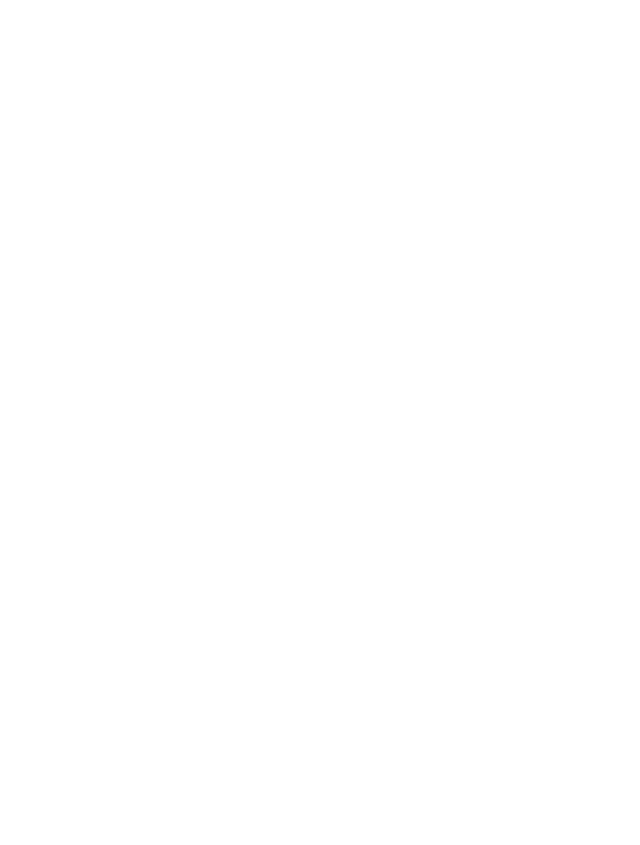
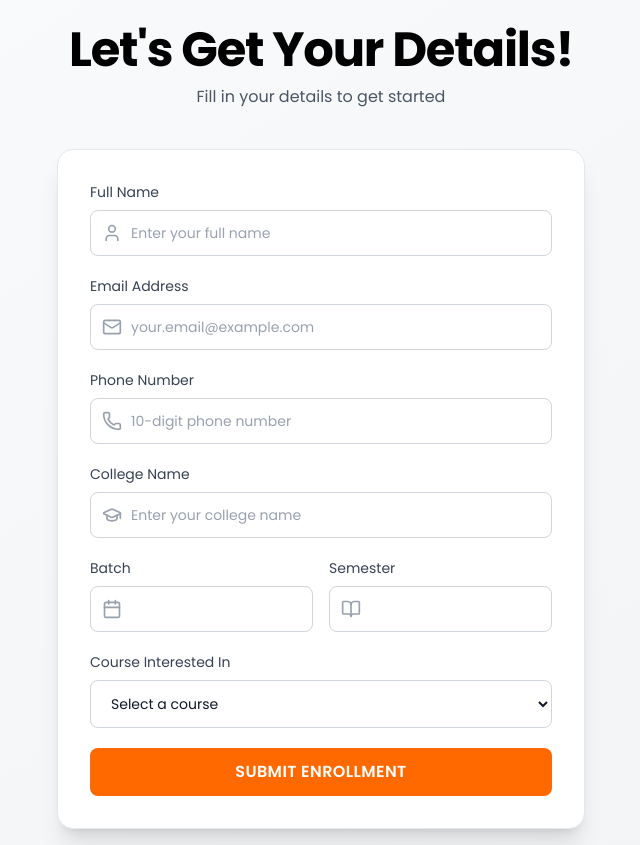
Before and after one commit to Ogpavan/Skillspardha, a React (Vite) app: page /hackathon_form in a window 1280 px wide. Before the commit this address had no page. Shown: the whole page, without its empty margins (319-959 px from the left). Before the commit the page ends 800 px from the top, so only its background shows below. Built offline with nearby package versions, Linux system fonts and the light colour scheme.

Commit message:
hackathon_form added

```diff
--- a/src/App.jsx
+++ b/src/App.jsx
@@ -7,6 +7,8 @@
 import Contact from "./pages/Contact";
 import Hackathon from "./pages/Hackathon";
 import Info from "./pages/Info";
+import Hackathon_form from "./pages/Hackathon_form";
+
 
 function App() {
   return (
@@ -18,6 +20,7 @@
     <Route path="/hackathon" element={<Hackathon />} />
     <Route path="/contact" element={<Contact />} />
     <Route path="/info" element={<Info />} />
+    <Route path="/hackathon_form" element={<Hackathon_form />} />
     </Routes>
   );
 }
--- a/src/pages/Hackathon.jsx
+++ b/src/pages/Hackathon.jsx
@@ -5,6 +5,7 @@
 import Navbar from "../components/Navbar.jsx";
 import Footer from "../components/Footer.jsx";
 import About_hackathon from "./About_hackathon.jsx";
+import Hackathon_form from "./Hackathon_form.jsx";
 
 export default function CoursePg() {
   const [scrollY, setScrollY] = useState(0);
@@ -316,6 +317,8 @@
           }
         `}</style>
         </section>
+        <Hackathon_form />
+
         <Footer />
       </div>
     </>
--- /dev/null
+++ b/src/pages/Hackathon_form.jsx
@@ -0,0 +1,227 @@
+import React, { useState, useEffect } from "react";
+import {
+  User,
+  Mail,
+  Phone,
+  GraduationCap,
+  Calendar,
+  BookOpen,
+} from "lucide-react";
+
+const StudentInfoForm = () => {
+  const [formData, setFormData] = useState({
+    name: "",
+    email: "",
+    phone: "",
+    collegeName: "",
+    batch: "",
+    semester: "",
+    courseInterested: "",
+    paymentMode: "",
+  });
+
+  const [buyLoading, setBuyLoading] = useState(false);
+
+  const courses = [
+    "Web Development",
+    "Data Science",
+    "Machine Learning",
+    "Mobile App Development",
+    "Cybersecurity",
+    "Cloud Computing",
+    "Digital Marketing",
+    "UI/UX Design",
+  ];
+
+  useEffect(() => {
+    window.scrollTo({ top: 0, behavior: 'smooth' });
+  }, []);
+
+  const handleChange = (e) => {
+    setFormData({
+      ...formData,
+      [e.target.name]: e.target.value,
+    });
+  };
+
+  const handleSubmit = () => {
+    if (
+      !formData.name ||
+      !formData.email ||
+      !formData.phone ||
+      !formData.collegeName ||
+      !formData.batch ||
+      !formData.semester ||
+      !formData.courseInterested ||
+      !formData.paymentMode
+    ) {
+      alert("Please fill in all fields");
+      return;
+    }
+
+    setBuyLoading(true);
+    console.log("Form submitted:", formData);
+
+    setTimeout(() => {
+      setBuyLoading(false);
+      alert("Form submitted successfully!");
+      setFormData({
+        name: "",
+        email: "",
+        phone: "",
+        collegeName: "",
+        batch: "",
+        semester: "",
+        courseInterested: "",
+        paymentMode: "",
+      });
+    }, 1500);
+  };
+
+  return (
+    <div className="min-h-screen bg-gradient-to-br from-gray-50 to-gray-100 flex flex-col">
+      <div className="text-center py-6">
+        <h2 className="text-2xl md:text-4xl font-bold text-gray-900">
+          Let's Get Your Details!
+        </h2>
+        <p className="mt-2 text-gray-600">Fill in your details to get started</p>
+      </div>
+
+      <div className="max-w-xl mx-auto px-6 py-4 w-full">
+        <div className="bg-white rounded-2xl shadow-xl p-8 border border-gray-200">
+          <div className="space-y-5">
+            <div className="group">
+              <label className="block text-sm font-medium text-gray-700 mb-2">Full Name</label>
+              <div className="relative">
+                <User className="absolute left-3 top-1/2 -translate-y-1/2 h-5 w-5 text-gray-400" />
+                <input
+                  type="text"
+                  name="name"
+                  value={formData.name}
+                  onChange={handleChange}
+                  className="w-full pl-10 pr-4 py-3 bg-white border border-gray-300 rounded-lg text-sm text-gray-900 placeholder-gray-400 focus:outline-none focus:ring-2 focus:ring-orange-500 focus:border-transparent transition-all"
+                  placeholder="Enter your full name"
+                />
+              </div>
+            </div>
+
+            <div className="group">
+              <label className="block text-sm font-medium text-gray-700 mb-2">Email Address</label>
+              <div className="relative">
+                <Mail className="absolute left-3 top-1/2 -translate-y-1/2 h-5 w-5 text-gray-400" />
+                <input
+                  type="email"
+                  name="email"
+                  value={formData.email}
+                  onChange={handleChange}
+                  className="w-full pl-10 pr-4 py-3 bg-white border border-gray-300 rounded-lg text-sm text-gray-900 placeholder-gray-400 focus:outline-none focus:ring-2 focus:ring-orange-500 focus:border-transparent transition-all"
+                  placeholder="your.email@example.com"
+                />
+              </div>
+            </div>
+
+            <div className="group">
+              <label className="block text-sm font-medium text-gray-700 mb-2">Phone Number</label>
+              <div className="relative">
+                <Phone className="absolute left-3 top-1/2 -translate-y-1/2 h-5 w-5 text-gray-400" />
+                <input
+                  type="tel"
+                  name="phone"
+                  value={formData.phone}
+                  onChange={handleChange}
+                  className="w-full pl-10 pr-4 py-3 bg-white border border-gray-300 rounded-lg text-sm text-gray-900 placeholder-gray-400 focus:outline-none focus:ring-2 focus:ring-orange-500 focus:border-transparent transition-all"
+                  placeholder="10-digit phone number"
+                />
+              </div>
+            </div>
+
+            <div className="group">
+              <label className="block text-sm font-medium text-gray-700 mb-2">College Name</label>
+              <div className="relative">
+                <GraduationCap className="absolute left-3 top-1/2 -translate-y-1/2 h-5 w-5 text-gray-400" />
+                <input
+                  type="text"
+                  name="collegeName"
+                  value={formData.collegeName}
+                  onChange={handleChange}
+                  className="w-full pl-10 pr-4 py-3 bg-white border border-gray-300 rounded-lg text-sm text-gray-900 placeholder-gray-400 focus:outline-none focus:ring-2 focus:ring-orange-500 focus:border-transparent transition-all"
+                  placeholder="Enter your college name"
+                />
+              </div>
+            </div>
+
+            <div className="grid grid-cols-2 gap-4">
+              <div className="group">
+                <label className="block text-sm font-medium text-gray-700 mb-2">Batch</label>
+                <div className="relative">
+                  <Calendar className="absolute left-3 top-1/2 -translate-y-1/2 h-5 w-5 text-gray-400" />
+                  <input
+                    type="text"
+                    name="batch"
+                    value={formData.batch}
+                    onChange={handleChange}
+                    className="w-full pl-10 pr-4 py-3 bg-white border border-gray-300 rounded-lg text-sm text-gray-900 placeholder-gray-400 focus:outline-none focus:ring-2 focus:ring-orange-500 focus:border-transparent transition-all"
+
+                  />
+                </div>
+              </div>
+
+              <div className="group">
+                <label className="block text-sm font-medium text-gray-700 mb-2">Semester</label>
+                <div className="relative">
+                  <BookOpen className="absolute left-3 top-1/2 -translate-y-1/2 h-5 w-5 text-gray-400" />
+                  <input
+                    type="text"
+                    name="semester"
+                    value={formData.semester}
+                    onChange={handleChange}
+                    className="w-full pl-10 pr-4 py-3 bg-white border border-gray-300 rounded-lg text-sm text-gray-900 placeholder-gray-400 focus:outline-none focus:ring-2 focus:ring-orange-500 focus:border-transparent transition-all"
+
+                  />
+                </div>
+              </div>
+            </div>
+
+            <div className="group">
+              <label className="block text-sm font-medium text-gray-700 mb-2">Course Interested In</label>
+              <select
+                name="courseInterested"
+                value={formData.courseInterested}
+                onChange={handleChange}
+                className="w-full px-4 py-3 bg-white border border-gray-300 rounded-lg text-sm text-gray-900 focus:outline-none focus:ring-2 focus:ring-orange-500 focus:border-transparent transition-all"
+              >
+                <option value="">Select a course</option>
+                {courses.map((course) => (
+                  <option key={course} value={course}>{course}</option>
+                ))}
+              </select>
+            </div>
+
+
+
+            <button
+              type="button"
+              onClick={handleSubmit}
+              disabled={buyLoading}
+              className="w-full inline-flex items-center justify-center gap-2 px-6 py-3 text-base font-semibold uppercase tracking-wide bg-orange-500 text-white rounded-lg hover:bg-orange-600 focus:outline-none focus:ring-2 focus:ring-orange-500 focus:ring-offset-2 disabled:opacity-50 disabled:cursor-not-allowed transition-all transform hover:scale-[1.02] active:scale-[0.98]"
+            >
+              {buyLoading ? (
+                <>
+                  <svg className="animate-spin h-5 w-5" viewBox="0 0 24 24">
+                    <circle className="opacity-25" cx="12" cy="12" r="10" stroke="currentColor" strokeWidth="4" fill="none" />
+                    <path className="opacity-75" fill="currentColor" d="M4 12a8 8 0 018-8V0C5.373 0 0 5.373 0 12h4zm2 5.291A7.962 7.962 0 014 12H0c0 3.042 1.135 5.824 3 7.938l3-2.647z" />
+                  </svg>
+                  Processing...
+                </>
+              ) : (
+                "Submit Enrollment"
+              )}
+            </button>
+          </div>
+        </div>
+      </div>
+    </div>
+  );
+};
+
+export default StudentInfoForm;
```
